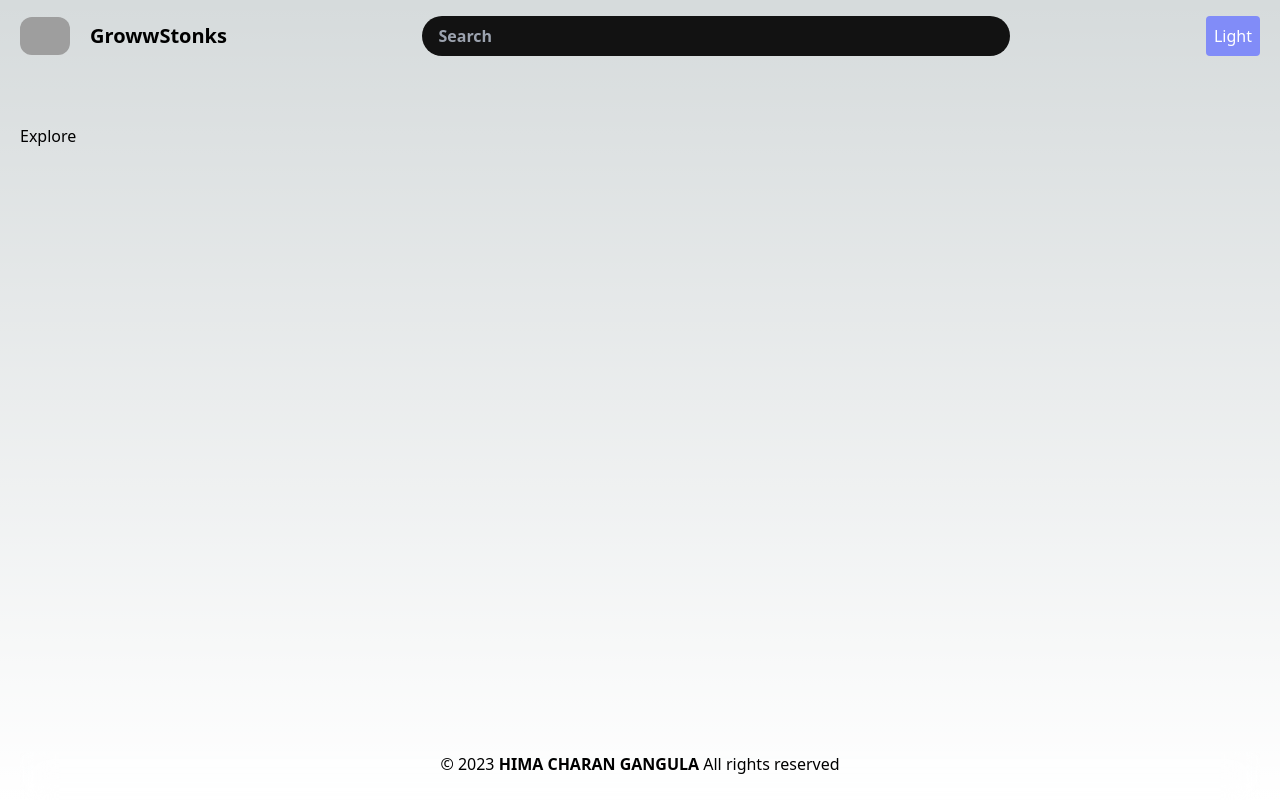
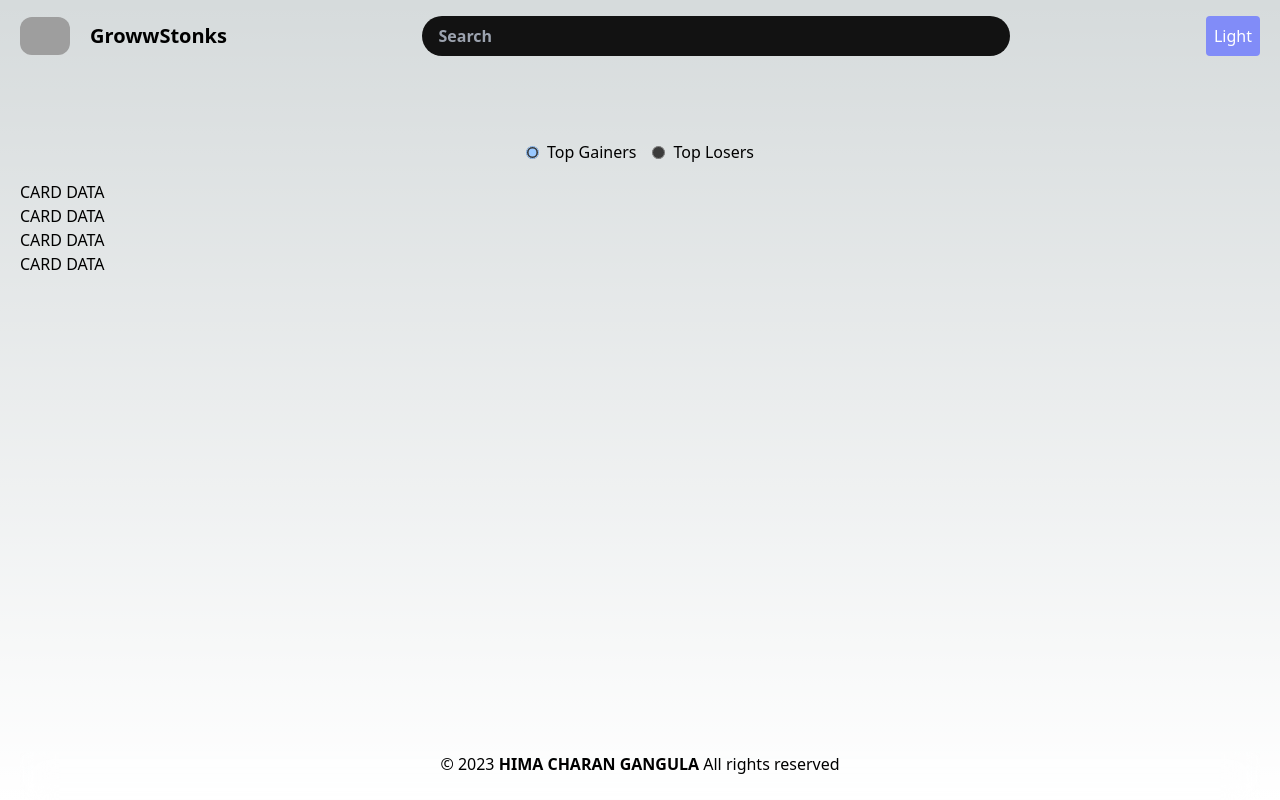
Before and after one commit to himacharan128/GrowwStonks, a Next.js app: page / in a window 1280 px wide. Built offline with nearby package versions, Linux system fonts and the light colour scheme; grey boxes are pictures that could not be loaded.

Commit message:
Fixed : tabs switching

```diff
--- a/pages/Explore.js
+++ b/pages/Explore.js
@@ -1,9 +1,52 @@
-import React from 'react'
+"use client";
+import React, { useState } from 'react';
 
 const Explore = () => {
+  const [selectedTab, setSelectedTab] = useState('Top Gainers');
+  const topGainersData = [1,2,3,4];
+  const topLosersData = [5,6,7,8];
+
+  const handleTabChange = (event) => {
+    setSelectedTab(event.target.value);
+  };
+
   return (
-    <div>Explore</div>
-  )
-}
+    <div>
+      <div className="flex justify-center my-4">
+        <label className="inline-flex items-center">
+          <input
+            type="radio"
+            className="form-radio text-indigo-600"
+            value="Top Gainers"
+            checked={selectedTab === 'Top Gainers'}
+            onChange={handleTabChange}
+          />
+          <span className="ml-2">Top Gainers</span>
+        </label>
+        <label className="inline-flex items-center ml-4">
+          <input
+            type="radio"
+            className="form-radio text-indigo-600"
+            value="Top Losers"
+            checked={selectedTab === 'Top Losers'}
+            onChange={handleTabChange}
+          />
+          <span className="ml-2">Top Losers</span>
+        </label>
+      </div>
 
-export default Explore
+      <div className="card-grid">
+        {selectedTab === 'Top Gainers' &&
+          topGainersData.map((item, index) => (
+            <h1>CARD DATA</h1>
+          ))}
+        {selectedTab === 'Top Losers' &&
+          topLosersData.map((item, index) => (
+            <h1>CARD DATA</h1>
+          ))}
+      </div>
+    </div>
+  );
+};
+
+export default Explore;
```
